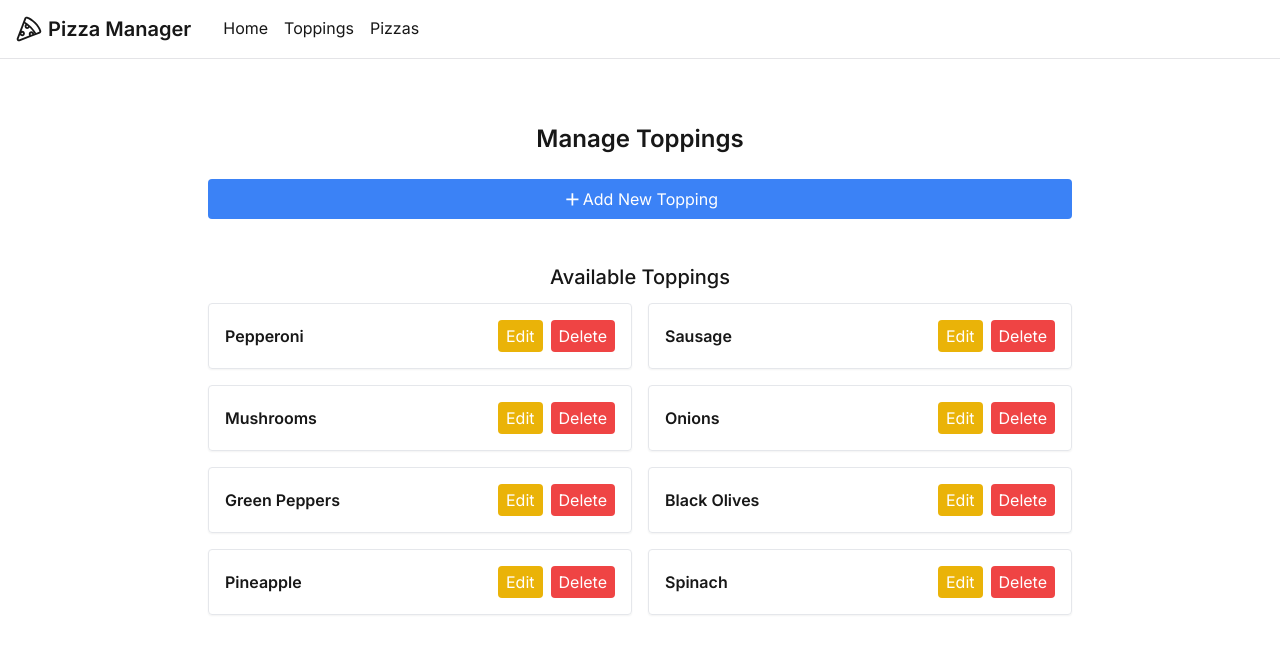
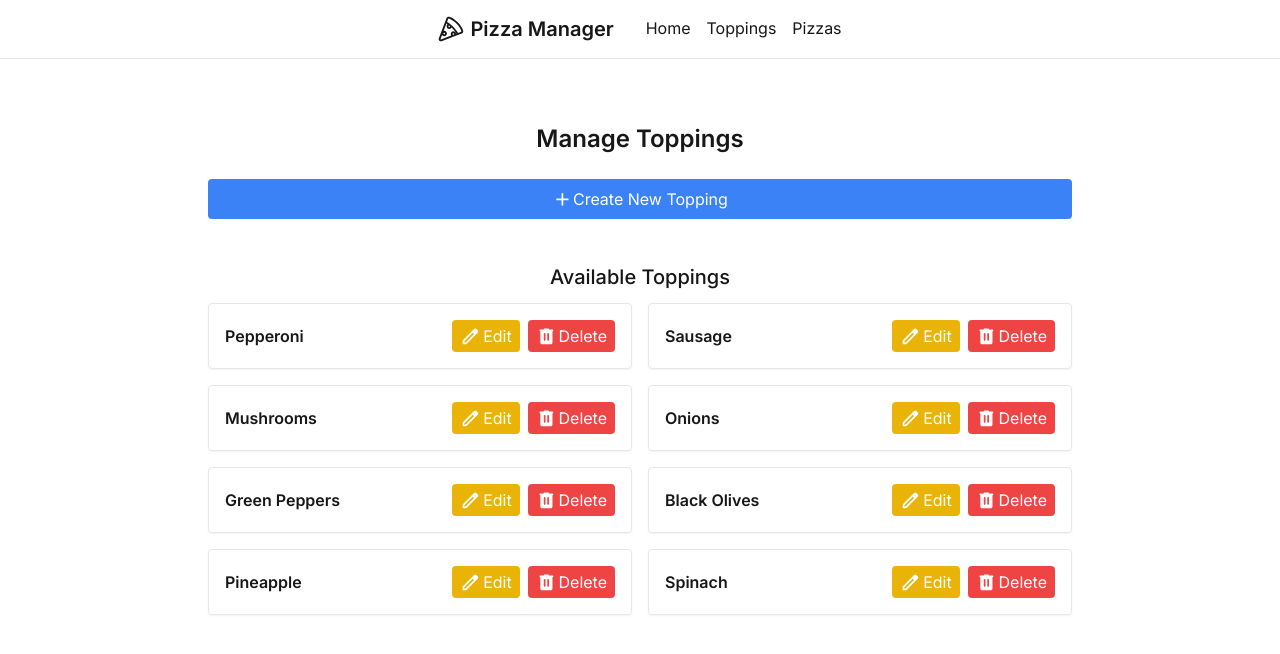
Before and after one commit to thanneman/strongmind-pizza, a Next.js app: page /toppings in a window 1280 px wide. Shown: the top 654 px of the page. Built offline with nearby package versions, Linux system fonts and the light colour scheme.

Commit message:
chore: updated ui to match

```diff
--- a/src/components/global/nav.js
+++ b/src/components/global/nav.js
@@ -3,7 +3,7 @@ import Link from 'next/link'
 export default function Nav() {
     return (
         <header className='w-full border-b border-zinc-200'>
-            <div className='container flex items-center gap-x-8'>
+            <div className='container flex items-center justify-center gap-x-8'>
                 <Link href='/' className='flex items-center text-xl font-semibold gap-x-1.5 hover:text-zinc-500 transition-colors'>
                     <svg xmlns="http://www.w3.org/2000/svg" width="1.3em" height="1.3em" viewBox="0 0 64 64"><path fill="currentColor" d="M62 36.3c-2.2-6.9-7-14.2-13.5-20.8C41.9 9 34.6 4.2 27.7 2c-2.7-.9-5.6.5-6.7 3.2L2.1 55c-.8 2-.3 4.2 1.2 5.7c1 1 2.4 1.6 3.8 1.6c.6 0 1.3-.1 1.9-.4l32.9-12.5h.1L58.8 43c2.7-1.1 4.1-4 3.2-6.7M7.4 57.7c-.5.2-.8 0-.9-.2c-.1-.1-.4-.5-.2-.9L9.9 47c1.2 1.7 3.2 2.8 5.4 2.8c3.6 0 6.6-2.9 6.6-6.6c0-3.6-2.9-6.6-6.6-6.6c-.5 0-1 .1-1.5.2l6.9-18.1c.8.5 1.7 1.1 2.6 1.7c-1.3 1.2-2.1 2.9-2.1 4.8c0 3.6 2.9 6.6 6.6 6.6c2.4 0 4.5-1.3 5.7-3.3c4.2 4 8.4 8.8 12 14.6l-1 .4c-.4-3.3-3.2-5.8-6.5-5.8c-3.6 0-6.6 2.9-6.6 6.6c0 1.4.4 2.7 1.2 3.8zm5.8-14.4c0-1.1.9-2.1 2.1-2.1c1.1 0 2.1.9 2.1 2.1c0 1.1-.9 2.1-2.1 2.1c-1.1 0-2.1-1-2.1-2.1m14-19.9c.8.7 1.7 1.3 2.6 2.1c0 1.1-.9 2-2.1 2c-1.1 0-2.1-.9-2.1-2.1c0-1 .7-1.8 1.6-2m10 23c-.8-.3-1.4-1-1.4-2c0-1.1.9-2.1 2.1-2.1c1.1 0 2.1.9 2.1 2.1c0 .4-.1.7-.3 1zm20-7.7l-7.6 2.9c-4.8-7.9-10.5-14.2-16.2-19c-.1 0-.1-.1-.2-.1c-1.4-1.2-2.8-2.3-4.1-3.3c-2.4-1.8-4.6-3.3-6.8-4.6l2.9-7.7c.1-.3.5-.6.8-.6h.3c6.1 1.9 13 6.4 18.9 12.4c5.9 5.9 10.5 12.9 12.4 18.9c.3.5 0 1-.4 1.1"></path></svg>
                     Pizza Manager
--- a/src/pages/index.js
+++ b/src/pages/index.js
@@ -7,11 +7,11 @@ export default function Home() {
             <div className='flex flex-col items-center mt-20 gap-y-6'>
                 <h1 className='text-2xl font-semibold'>StrongMind Pizza Manager</h1>
                 <div className='grid grid-cols-2'>
-                    <Link href='/toppings' className='flex items-center justify-center p-4 m-2 text-lg text-center transition-colors border rounded-lg border-zinc-200 gap-x-2 bg-zinc-300 hover:bg-zinc-200'>
+                    <Link href='/toppings' className='flex items-center justify-center p-4 m-2 text-lg text-center transition-colors border rounded shadow-sm border-zinc-300 gap-x-2 hover:bg-zinc-100'>
                         <svg xmlns="http://www.w3.org/2000/svg" width="2.2em" height="2.2em" viewBox="0 0 256 256"><path fill="currentColor" d="M184 32a7.8 7.8 0 0 0-2.3.34l-160 48A8 8 0 0 0 16 88v24a8 8 0 0 0 8 8h8a16.08 16.08 0 0 1 16 15.69A15.6 15.6 0 0 1 43.42 147a16.87 16.87 0 0 1-12 5.05H24a8 8 0 0 0-8 8v32a8 8 0 0 0 8 8h200a16 16 0 0 0 16-16V88a56.06 56.06 0 0 0-56-56m1.12 16a40.06 40.06 0 0 1 38.07 32H78.51Zm6.88 56a24 24 0 1 1-46.62-8h45.24a23.9 23.9 0 0 1 1.38 8M88 184a24 24 0 0 1 48 0Zm136 0h-72a40 40 0 0 0-80 0H32v-16a33 33 0 0 0 22.84-9.85A31.4 31.4 0 0 0 64 135.38A32.15 32.15 0 0 0 32 104v-8h96.81a40 40 0 1 0 78.38 0H224Z"></path></svg>
                         Manage Toppings
                     </Link>
-                    <Link href='/pizzas' className='flex items-center justify-center p-4 m-2 text-lg text-center transition-colors border rounded-lg border-zinc-200 gap-x-2 bg-zinc-300 hover:bg-zinc-200'>
+                    <Link href='/pizzas' className='flex items-center justify-center p-4 m-2 text-lg text-center transition-colors border rounded shadow-sm border-zinc-300 gap-x-2 hover:bg-zinc-100'>
                         <svg xmlns="http://www.w3.org/2000/svg" width="1.7em" height="1.7em" viewBox="0 0 64 64"><path fill="currentColor" d="M62 36.3c-2.2-6.9-7-14.2-13.5-20.8C41.9 9 34.6 4.2 27.7 2c-2.7-.9-5.6.5-6.7 3.2L2.1 55c-.8 2-.3 4.2 1.2 5.7c1 1 2.4 1.6 3.8 1.6c.6 0 1.3-.1 1.9-.4l32.9-12.5h.1L58.8 43c2.7-1.1 4.1-4 3.2-6.7M7.4 57.7c-.5.2-.8 0-.9-.2c-.1-.1-.4-.5-.2-.9L9.9 47c1.2 1.7 3.2 2.8 5.4 2.8c3.6 0 6.6-2.9 6.6-6.6c0-3.6-2.9-6.6-6.6-6.6c-.5 0-1 .1-1.5.2l6.9-18.1c.8.5 1.7 1.1 2.6 1.7c-1.3 1.2-2.1 2.9-2.1 4.8c0 3.6 2.9 6.6 6.6 6.6c2.4 0 4.5-1.3 5.7-3.3c4.2 4 8.4 8.8 12 14.6l-1 .4c-.4-3.3-3.2-5.8-6.5-5.8c-3.6 0-6.6 2.9-6.6 6.6c0 1.4.4 2.7 1.2 3.8zm5.8-14.4c0-1.1.9-2.1 2.1-2.1c1.1 0 2.1.9 2.1 2.1c0 1.1-.9 2.1-2.1 2.1c-1.1 0-2.1-1-2.1-2.1m14-19.9c.8.7 1.7 1.3 2.6 2.1c0 1.1-.9 2-2.1 2c-1.1 0-2.1-.9-2.1-2.1c0-1 .7-1.8 1.6-2m10 23c-.8-.3-1.4-1-1.4-2c0-1.1.9-2.1 2.1-2.1c1.1 0 2.1.9 2.1 2.1c0 .4-.1.7-.3 1zm20-7.7l-7.6 2.9c-4.8-7.9-10.5-14.2-16.2-19c-.1 0-.1-.1-.2-.1c-1.4-1.2-2.8-2.3-4.1-3.3c-2.4-1.8-4.6-3.3-6.8-4.6l2.9-7.7c.1-.3.5-.6.8-.6h.3c6.1 1.9 13 6.4 18.9 12.4c5.9 5.9 10.5 12.9 12.4 18.9c.3.5 0 1-.4 1.1"></path></svg>
                         Manage Pizzas
                     </Link>
--- a/src/pages/toppings.js
+++ b/src/pages/toppings.js
@@ -64,7 +64,7 @@ export default function Toppings() {
                 <h1 className='self-center text-2xl font-semibold'>Manage Toppings</h1>
                 <button onClick={() => openDialog()} className='flex items-center justify-center px-4 py-2 text-white bg-blue-500 rounded hover:bg-blue-600'>
                     <svg xmlns="http://www.w3.org/2000/svg" width="1.3em" height="1.3em" viewBox="0 0 24 24"><path fill="currentColor" d="M11 13H5v-2h6V5h2v6h6v2h-6v6h-2z"></path></svg>
-                    Add New Topping
+                    Create New Topping
                 </button>
                 <div className='flex flex-col mt-5 gap-y-3'>
                     <h2 className='text-xl font-medium text-center'>Available Toppings</h2>
@@ -74,10 +74,12 @@ export default function Toppings() {
                                 <div className='flex items-center justify-between'>
                                     <h3 className='font-semibold text-md'>{topping.name}</h3>
                                     <div className='flex gap-x-2'>
-                                        <button onClick={() => openDialog(topping)} className='px-2 py-1 text-white bg-yellow-500 rounded hover:bg-yellow-600'>
+                                        <button onClick={() => openDialog(topping)} className='flex justify-center items-center gap-x-0.5 px-2 py-1 text-white bg-yellow-500 rounded hover:bg-yellow-600'>
+                                            <svg xmlns="http://www.w3.org/2000/svg" width="1.3em" height="1.3em" viewBox="0 0 24 24"><path fill="currentColor" d="M5 19h1.425L16.2 9.225L14.775 7.8L5 17.575zm-1 2q-.425 0-.712-.288T3 20v-2.425q0-.4.15-.763t.425-.637L16.2 3.575q.3-.275.663-.425t.762-.15t.775.15t.65.45L20.425 5q.3.275.437.65T21 6.4q0 .4-.138.763t-.437.662l-12.6 12.6q-.275.275-.638.425t-.762.15zM19 6.4L17.6 5zm-3.525 2.125l-.7-.725L16.2 9.225z"></path></svg>
                                             Edit
                                         </button>
-                                        <button onClick={() => deleteTopping(topping.id)} className='px-2 py-1 text-white bg-red-500 rounded hover:bg-red-600'>
+                                        <button onClick={() => deleteTopping(topping.id)} className='flex justify-center items-center gap-x-0.5 px-2 py-1 text-white bg-red-500 rounded hover:bg-red-600'>
+                                            <svg xmlns="http://www.w3.org/2000/svg" width="1.3em" height="1.3em" viewBox="0 0 24 24"><path fill="currentColor" d="M7 21q-.825 0-1.412-.587T5 19V6q-.425 0-.712-.288T4 5t.288-.712T5 4h4q0-.425.288-.712T10 3h4q.425 0 .713.288T15 4h4q.425 0 .713.288T20 5t-.288.713T19 6v13q0 .825-.587 1.413T17 21zm3-4q.425 0 .713-.288T11 16V9q0-.425-.288-.712T10 8t-.712.288T9 9v7q0 .425.288.713T10 17m4 0q.425 0 .713-.288T15 16V9q0-.425-.288-.712T14 8t-.712.288T13 9v7q0 .425.288.713T14 17"></path></svg>
                                             Delete
                                         </button>
                                     </div>
```
